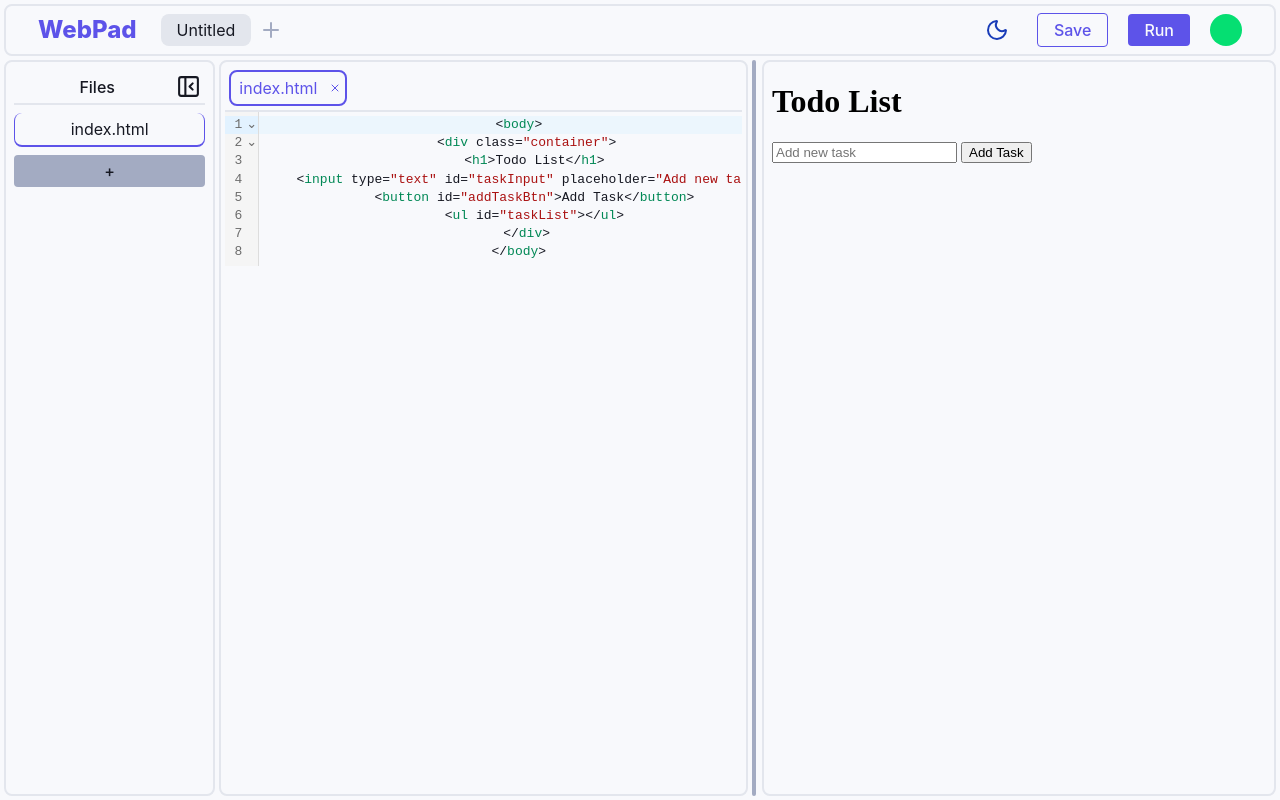
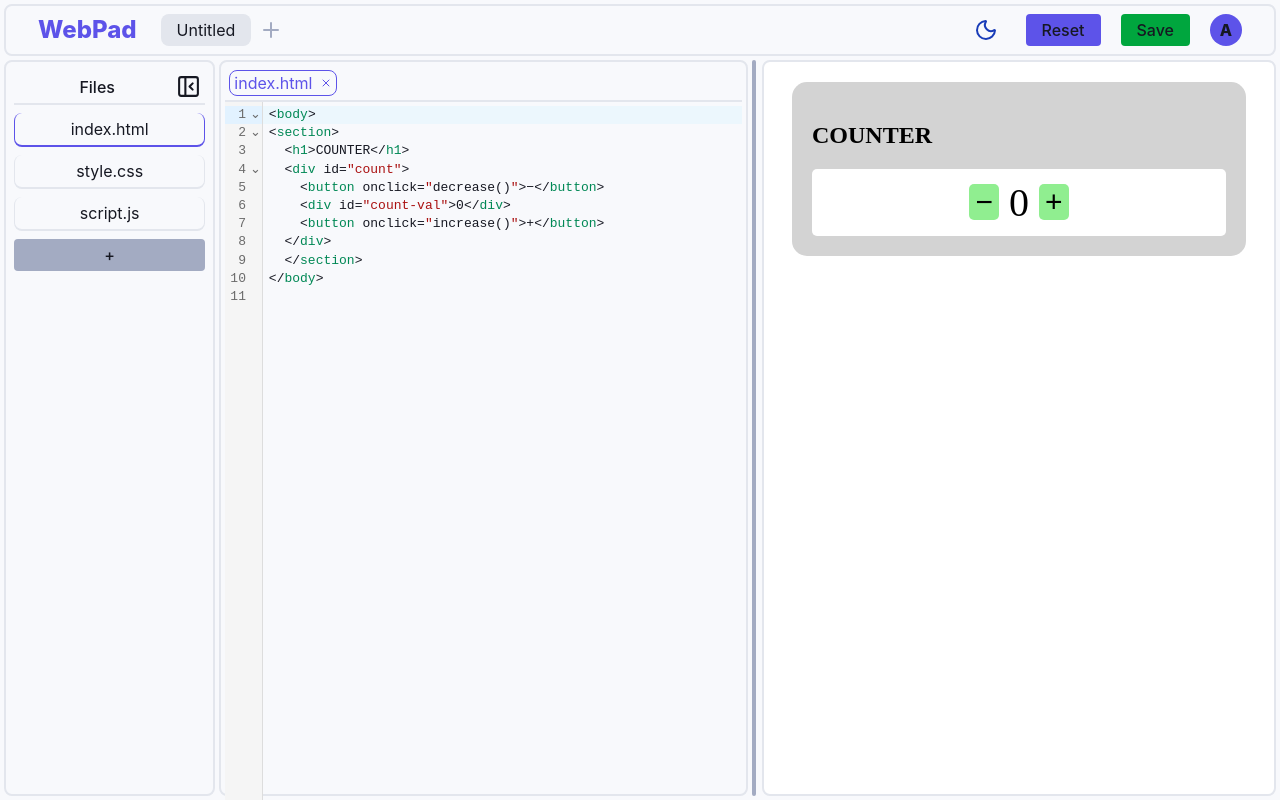
Before and after one commit to thisisarijit/WebPad, a React (Vite) app: page /editor in a window 1280 px wide. Built offline with nearby package versions, Linux system fonts and the light colour scheme.

Commit message:
add localStorage save/reset functionalities and set the  default preview code

```diff
--- a/src/components/CodeAndOutput.jsx
+++ b/src/components/CodeAndOutput.jsx
@@ -27,7 +27,7 @@ const CodeAndOutput = ({
     const rect = container.getBoundingClientRect();
     const newWidth = ((event.clientX - rect.left) / rect.width) * 100;
 
-    const safeWidth = Math.min(80, Math.max(20, newWidth));
+    const safeWidth = Math.min(70, Math.max(30, newWidth));
     setCodeWidth(safeWidth);
   };
 
@@ -43,7 +43,7 @@ const CodeAndOutput = ({
   return (
     <section
       ref={containerRef}
-      className="grid h-full min-w-0 gap-1 rounded-lg"
+      className="grid h-full min-h-0 min-w-0 gap-1 rounded-lg"
       style={{
         gridTemplateColumns: `${codeWidth}% 6px minmax(0, 1fr)`,
       }}
@@ -73,7 +73,7 @@ const CodeAndOutput = ({
       </div>
 
       {/* OUTPUT */}
-      <div className="h-full border-2 rounded-lg">
+      <div className="h-full border-2 rounded-lg bg-white">
         <LivePreview files={files} />
       </div>
     </section>
--- a/src/components/CodeEditor.jsx
+++ b/src/components/CodeEditor.jsx
@@ -18,7 +18,7 @@ const getLanguageExtension = (language) => {
     default:
       return [];
   }
-}
+};
 // console.log(getLanguageExtension(activeFile.language).language.name);
 
 const CodeEditor = ({ activeFile, onChange }) => {
@@ -70,12 +70,9 @@ const CodeEditor = ({ activeFile, onChange }) => {
     };
   }, []);
 
-  // handle file switching
-  useEffect(()=> {
-    if(!viewRef.current || !activeFile) return;
-
-    // console.log("CODEMIRROR SWITCHING TO:", activeFile.name);
-    // console.log("CONTENT:", activeFile.content);
+  // useEffect for file switching
+  useEffect(() => {
+    if (!viewRef.current || !activeFile) return;
 
     const view = viewRef.current;
 
@@ -89,13 +86,13 @@ const CodeEditor = ({ activeFile, onChange }) => {
       },
 
       effects: languageCompartment.current.reconfigure(
-        getLanguageExtension(activeFile.language)
+        getLanguageExtension(activeFile.language),
       ),
-    })
+    });
+
     isUpdatingFromReact.current = false;
   }, [activeFile.id]);
-
-  return <div ref={editorRef} />;
+  return <div ref={editorRef} className="h-full w-full overflow-hidden" />;
 };
 
 export default CodeEditor;
--- a/src/components/CodeSection.jsx
+++ b/src/components/CodeSection.jsx
@@ -24,7 +24,7 @@ const CodeSection = ({
   // console.log("Files: ");
   // console.log(files);
   return (
-    <div className="p-1 h-full">
+    <div className="h-full w-full p-1">
       {/* file tabs */}
       <div className="p-1 border-b-2">
         <FileTabs
@@ -37,7 +37,7 @@ const CodeSection = ({
       </div>
 
       {/* code */}
-      <div className="h-full">
+      <div className="h-full w-full text-left">
         <CodeEditor onChange={handleCodeChange} activeFile={activeFile} />
       </div>
     </div>
--- a/src/components/EditorSection.jsx
+++ b/src/components/EditorSection.jsx
@@ -3,29 +3,15 @@ import { PanelLeftOpen } from "lucide-react";
 import LeftSideBar from "./LeftSideBar";
 import CodeAndOutput from "./CodeAndOutput";
 
-const initialFiles = [
-  {
-    id: crypto.randomUUID(),
-    name: "index.html",
-    language: "html",
-    // content: "<!DOCTYPE html>\n<html></html>",
-    content: `<body>
-  <div class="container">
-    <h1>Todo List</h1>
-    <input type="text" id="taskInput" placeholder="Add new task">
-    <button id="addTaskBtn">Add Task</button>
-    <ul id="taskList"></ul>
-  </div>
-</body>`,
-  },
-];
-
-const EditorSection = () => {
+const EditorSection = ({
+  files,
+  setFiles,
+  activeFileId,
+  setActiveFileId,
+  openFileIds,
+  setOpenFileIds,
+}) => {
   const [isSidebarOpen, setIsSidebarOpen] = useState(true);
-  const [files, setFiles] = useState(initialFiles);
-  const [activeFileId, setActiveFileId] = useState(initialFiles[0].id);
-  const [openFileIds, setOpenFileIds] = useState([initialFiles[0].id]);
-  const [previewCode, setPreviewCode] = useState("");
 
   const toggleSidebar = () => {
     setIsSidebarOpen((prev) => !prev);
--- a/src/components/FileTabs.jsx
+++ b/src/components/FileTabs.jsx
@@ -30,16 +30,16 @@ const FileTabs = ({
         return (
           <div
             key={file.id}
-            className={`border rounded-lg flex items-center hover:border-text-primary ${
+            className={`rounded-lg flex items-center justify-center hover:border-accent hover:border ${
               file.id === activeFileId
-                ? "text-accent border-accent border-2"
+                ? "text-accent border-accent border"
                 : ""
             }`}
           >
             <button
               type="button"
               onClick={() => setActiveFileId(file.id)}
-              className="py-1 px-2 cursor-pointer"
+              className="px-1 cursor-pointer"
             >
               {file.name}
             </button>
--- a/src/components/LivePreview.jsx
+++ b/src/components/LivePreview.jsx
@@ -17,7 +17,6 @@ const LivePreview = ({ files }) => {
                 ${cssCode?.content ?? ""}
                 </style>
             </head>
-
             <body>
                 ${htmlCode?.content ?? ""}
                 <script>
@@ -39,7 +38,7 @@ const LivePreview = ({ files }) => {
       title="Live Preview"
       srcDoc={previewCode}
       sandbox="allow-scripts allow-modals"
-      className="h-full w-ull"
+      className="h-full w-full"
     />
   );
 };
--- a/src/components/Navbar.jsx
+++ b/src/components/Navbar.jsx
@@ -2,7 +2,7 @@ import React from "react";
 import ThemeToggleButton from "./ThemeToggleButton";
 import { Pencil, Plus } from "lucide-react";
 
-const Navbar = () => {
+const Navbar = ({handleSave, handleReset}) => {
   return (
     <nav className="w-full py-1 border-2 rounded-lg">
       <div className="container w-full rounded-lg flex items-center justify-between gap-5">
@@ -20,11 +20,11 @@ const Navbar = () => {
             <ThemeToggleButton />
             {/* <ThemeToggle /> */}
           </div>
-          <div className="cosmic-button hover:bg-border bg-background text-accent border-accent border">
-            Save
-          </div>
-          <div className="cosmic-button text-background">Run</div>
-          <div className="rounded-full h-8 w-8 bg-green-400"></div>
+          <button onClick={handleReset} className="cosmic-button">
+            Reset
+          </button>
+          <button onClick={handleSave} className="cosmic-button bg-green-600 hover:bg-green-400">Save</button>
+          <div className="rounded-full h-8 w-8 bg-accent flex items-center justify-center font-extrabold">A</div>
         </div>
       </div>
     </nav>
--- a/src/index.css
+++ b/src/index.css
@@ -107,3 +107,10 @@
     transition-all duration-300 rounded-sm cursor-pointer
     hover:bg-accent-hover active:scale-95;
 }
+
+.cm-editor {
+  height: 100%;
+}
+.cm-scroller {
+  overflow: auto;
+}
--- a/src/pages/Editor.jsx
+++ b/src/pages/Editor.jsx
@@ -1,13 +1,126 @@
-import React from "react";
+import React, { useState } from "react";
 import Navbar from "../components/Navbar";
 import EditorSection from "../components/EditorSection";
 
+const initialFiles = [
+  {
+    id: crypto.randomUUID(),
+    name: "index.html",
+    language: "html",
+    content: `<body>
+<section>
+  <h1>COUNTER</h1>
+  <div id="count">
+    <button onclick="decrease()">−</button>
+    <div id="count-val">0</div>
+    <button onclick="increase()">+</button>
+  </div>
+  </section>
+</body>
+    `,
+  },
+  {
+    id: crypto.randomUUID(),
+    name: "style.css",
+    language: "css",
+    content: `section{
+background: LightGrey;
+border-radius: 15px;
+padding: 20px;
+margin: 20px;
+}
+#count {
+  font-size: 40px;
+  background: white;
+  border-radius: 5px;
+  display: flex;
+  align-items: center;
+  justify-content: center;
+  gap: 10px;
+  padding: 10px;
+}
+button {
+  background: LightGreen;
+  font-size: 30px;
+  border: none;
+  border-radius: 5px;
+  border-radius: 5px
+  padding: 10px 20px;
+  cursor: pointer;
+}
+    `,
+  },
+
+  {
+    id: crypto.randomUUID(),
+    name: "script.js",
+    language: "javascript",
+    content: `let count = 0;
+function increase() {
+  count++;
+  document.getElementById("count-val").textContent = count;
+}
+function decrease() {
+  count--;
+  document.getElementById("count-val").textContent = count;
+}
+    `,
+  },
+];
+const STORAGE_KEY = "web-editor-project";
+
 const Editor = () => {
+  const loadSavedProject = () => {
+    const project = localStorage.getItem(STORAGE_KEY);
+
+    if (!project) return null;
+
+    try {
+      return JSON.parse(project);
+    } catch (error) {
+      console.error("Failed to load saved project: ", error);
+      return null;
+    }
+  };
+
+  const savedProject = loadSavedProject();
+
+  const [files, setFiles] = useState(savedProject?.files ?? initialFiles);
+  const [activeFileId, setActiveFileId] = useState(
+    savedProject?.activeFileId ?? initialFiles[0].id,
+  );
+  const [openFileIds, setOpenFileIds] = useState(
+    savedProject?.openFileIds ?? [initialFiles[0].id],
+  );
+
+  const handleSave = () => {
+    const project = {
+      files,
+      activeFileId,
+      openFileIds,
+    };
+    localStorage.setItem(STORAGE_KEY, JSON.stringify(project));
+  };
+
+  const handleReset = () => {
+    localStorage.removeItem(STORAGE_KEY);
+    setFiles(initialFiles);
+    setActiveFileId(initialFiles[0].id);
+    setOpenFileIds([initialFiles[0].id]);
+  };
+
   return (
     <>
       <div className="h-screen w-screen overflow-hidden flex flex-col p-1 gap-1">
-        <Navbar />
-        <EditorSection />
+        <Navbar handleSave={handleSave} handleReset={handleReset} />
+        <EditorSection
+          files={files}
+          setFiles={setFiles}
+          activeFileId={activeFileId}
+          setActiveFileId={setActiveFileId}
+          openFileIds={openFileIds}
+          setOpenFileIds={setOpenFileIds}
+        />
       </div>
     </>
   );
```
